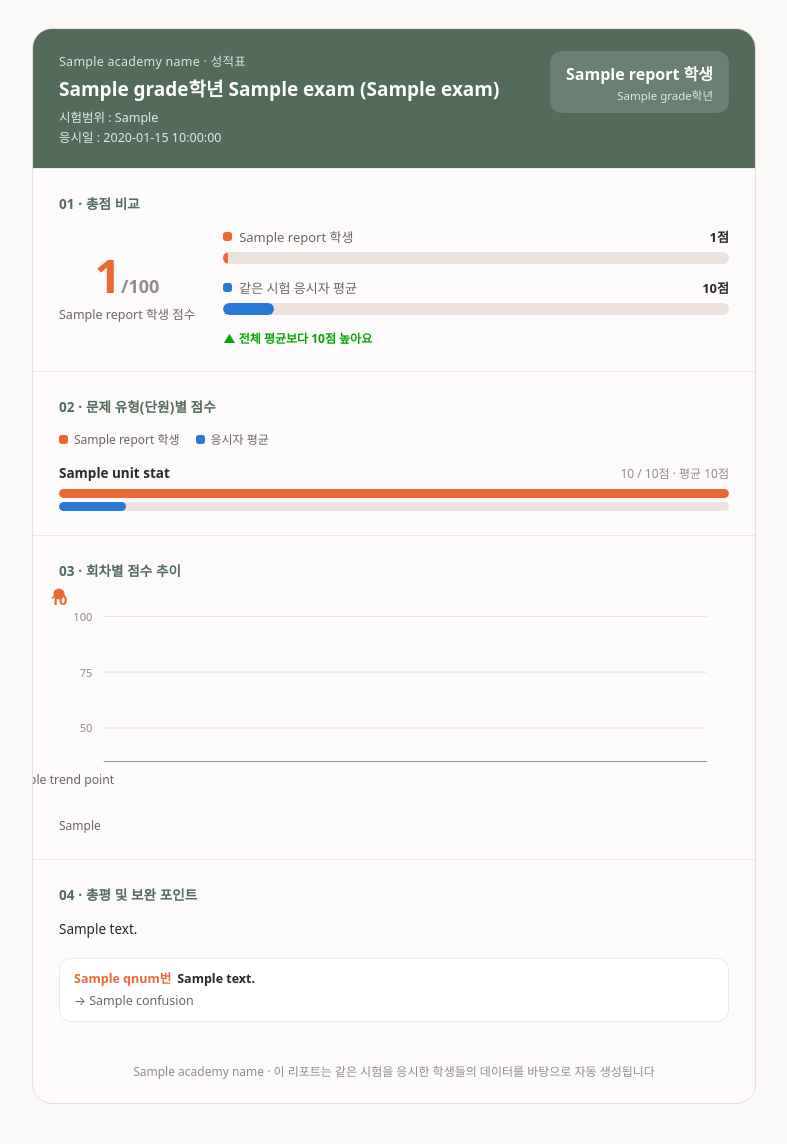
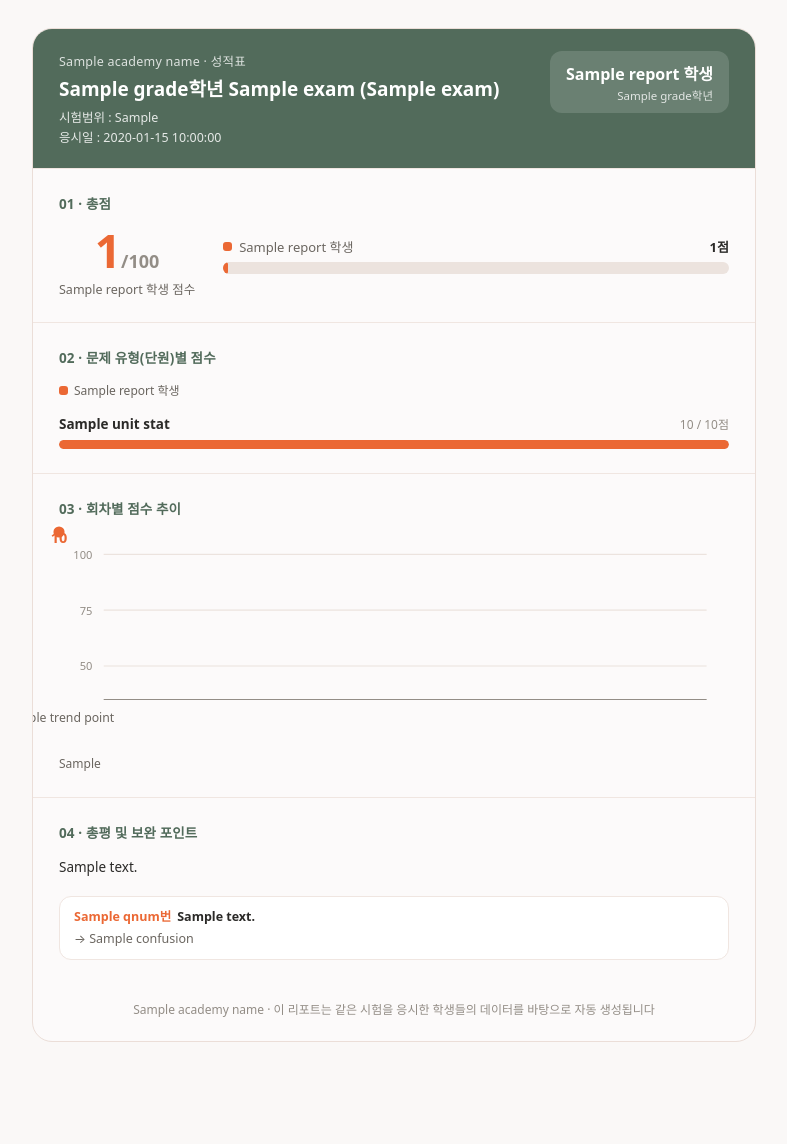
Before and after one commit to ppsj2235-dot/study-room-app, a Python web app: template templates/report_card.html in a window 1280 px wide. Shown: the whole page, without its empty margins (246-1033 px from the left). After the commit the page ends 1042 px from the top, so only its background shows below. Run offline with Jinja, Linux system fonts and the light colour scheme; the template is opened without the code that fills it: most values are stand-ins (such as "Sample title", 1, 10 or a date in 2020).

Commit message:
성적표 디자인에서 평균 비교 UI 제거, 총평 없을 때 안내 문구 추가

```diff
--- a/templates/report_card.html
+++ b/templates/report_card.html
@@ -18,7 +18,6 @@
     --brand-dark:    #526B5B;
     --brand-pale:    #EEF2EF;
     --child:         #eb6834;   /* 우리 아이 */
-    --avg:           #2a78d6;   /* 전체 평균 */
     --good:          #0ca30c;
     --bad:           #c23b3b;
     --grid:          #ece3de;
@@ -98,6 +97,7 @@
 
   /* 총평 */
   .summary-text { font-size: 13.5px; line-height: 1.75; color: var(--text-primary); margin: 0 0 16px; }
+  .summary-placeholder { color: var(--text-muted); font-style: italic; }
   .wrong-list { list-style: none; margin: 0; padding: 0; display: flex; flex-direction: column; gap: 10px; }
   .wrong-item {
     background: var(--surface-2); border: 1px solid var(--border-soft); border-radius: 12px;
@@ -130,7 +130,7 @@
     </div>
 
     <div class="section">
-      <div class="section-title">01 · 총점 비교</div>
+      <div class="section-title">01 · 총점</div>
       <div class="score-row">
         <div class="score-hero">
           <div class="num">{{ '%g'|format(report.total_score) }}<span>/100</span></div>
@@ -142,18 +142,6 @@
             <span class="val">{{ '%g'|format(report.total_score) }}점</span>
           </div>
           <div class="vs-track"><div class="vs-fill" style="width:{{ report.total_score }}%; background:var(--child)"></div></div>
-          <div class="vs-row">
-            <span class="lab"><span class="dot" style="background:var(--avg)"></span>같은 시험 응시자 평균</span>
-            <span class="val">{{ '%g'|format(report.class_avg) }}점</span>
-          </div>
-          <div class="vs-track"><div class="vs-fill" style="width:{{ report.class_avg }}%; background:var(--avg)"></div></div>
-          {% if report.diff_vs_avg > 0 %}
-          <div class="vs-note up">▲ 전체 평균보다 {{ '%g'|format(report.diff_vs_avg) }}점 높아요</div>
-          {% elif report.diff_vs_avg < 0 %}
-          <div class="vs-note down">▼ 전체 평균보다 {{ '%g'|format(-report.diff_vs_avg) }}점 낮아요</div>
-          {% else %}
-          <div class="vs-note flat">● 전체 평균과 같아요</div>
-          {% endif %}
         </div>
       </div>
     </div>
@@ -162,18 +150,16 @@
       <div class="section-title">02 · 문제 유형(단원)별 점수</div>
       <div class="unit-legend">
         <span><span class="dot" style="background:var(--child)"></span>{{ report.student_name }} 학생</span>
-        <span><span class="dot" style="background:var(--avg)"></span>응시자 평균</span>
       </div>
 
       {% for u in report.unit_stats %}
       <div class="unit">
         <div class="unit-top">
           <span class="unit-name">{{ u.name }}</span>
-          <span class="unit-nums">{{ '%g'|format(u.score) }} / {{ '%g'|format(u.max) }}점 · 평균 {{ '%g'|format(u.avg) }}점</span>
+          <span class="unit-nums">{{ '%g'|format(u.score) }} / {{ '%g'|format(u.max) }}점</span>
         </div>
         <div class="unit-bars">
           <div class="unit-bar-track"><div class="unit-bar-fill" style="width:{{ u.pct }}%; background:var(--child)"></div></div>
-          <div class="unit-bar-track"><div class="unit-bar-fill" style="width:{{ u.avg_pct }}%; background:var(--avg)"></div></div>
         </div>
       </div>
       {% endfor %}
@@ -215,7 +201,11 @@
 
     <div class="section">
       <div class="section-title">04 · 총평 및 보완 포인트</div>
+      {% if report.summary %}
       <p class="summary-text">{{ report.summary }}</p>
+      {% else %}
+      <p class="summary-text summary-placeholder">아직 작성된 총평이 없습니다. (구글시트 채점 탭의 "총평" 열에 적어주시면 여기에 표시돼요)</p>
+      {% endif %}
       {% if report.wrong_items %}
       <ul class="wrong-list">
         {% for w in report.wrong_items %}
```
